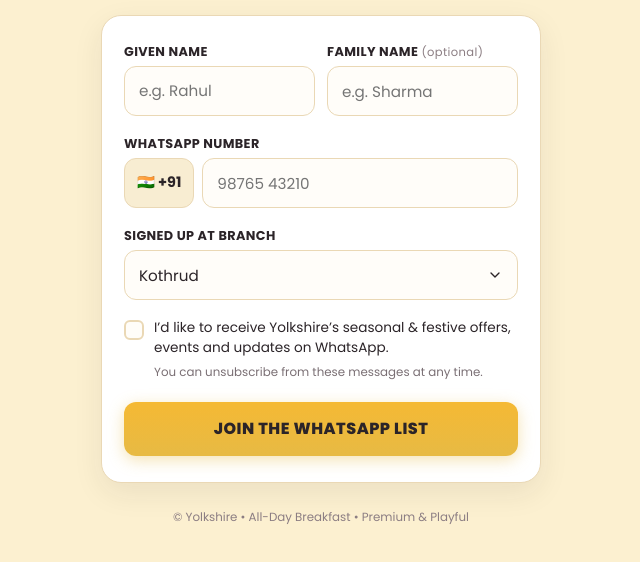
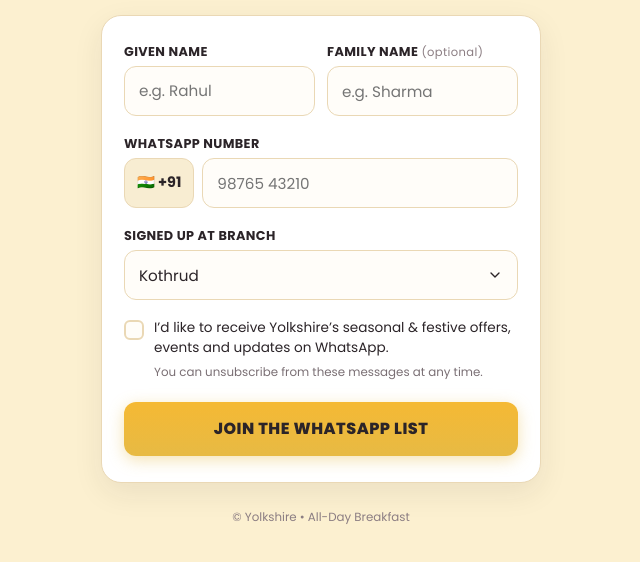
Before and after one commit to Yolkshire-Pune/whatsapp-marketing-signup, a website: page public/index.html in a window 1280 px wide. Shown: the part 296-858 px from the top of the page, without its empty margins (319-959 px from the left). Drawn offline with Linux system fonts and the light colour scheme.

Commit message:
Remove 'Premium & Playful' from footer

```diff
--- a/public/index.html
+++ b/public/index.html
@@ -493,7 +493,7 @@
     </main>
 
     <footer class="page-footer">
-      &copy; Yolkshire • All-Day Breakfast • Premium &amp; Playful
+      &copy; Yolkshire • All-Day Breakfast
     </footer>
   </div>
 
```
Also changed, not shown: index.html (+1 -1 lines).
